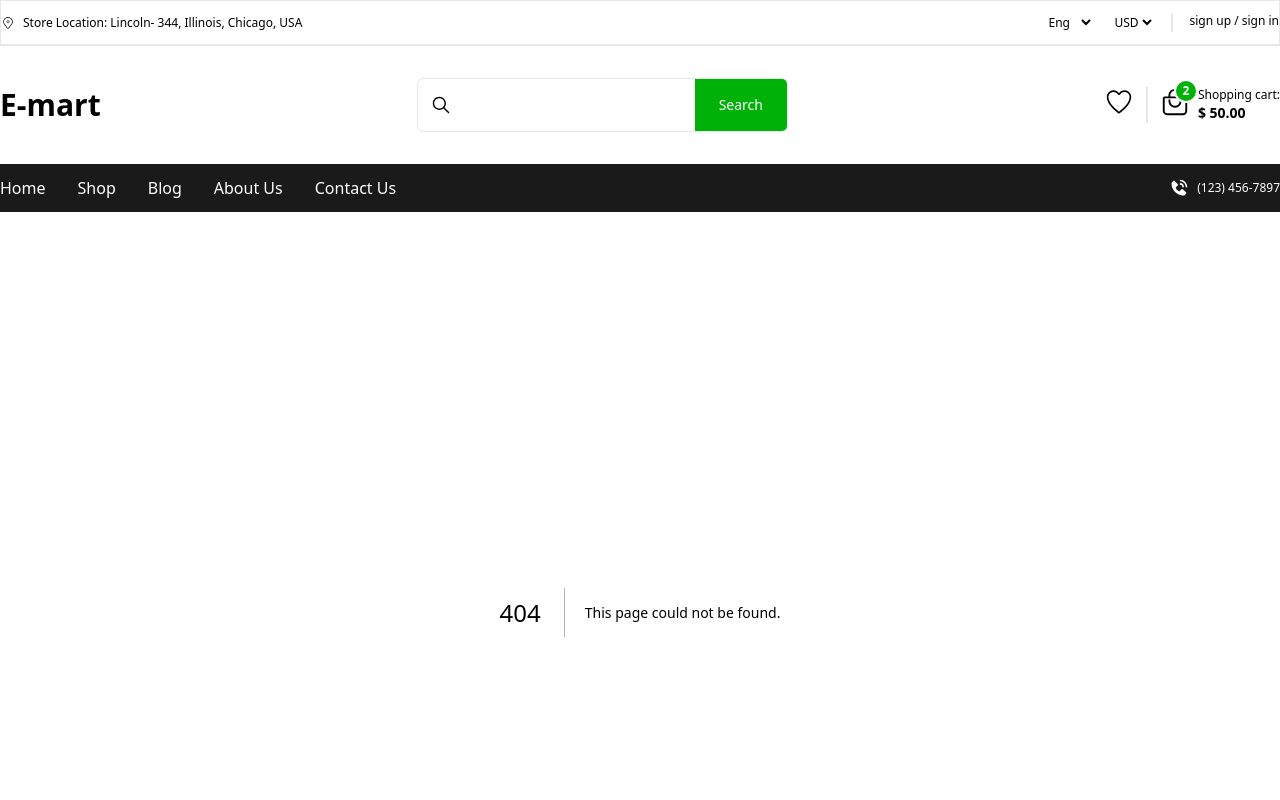
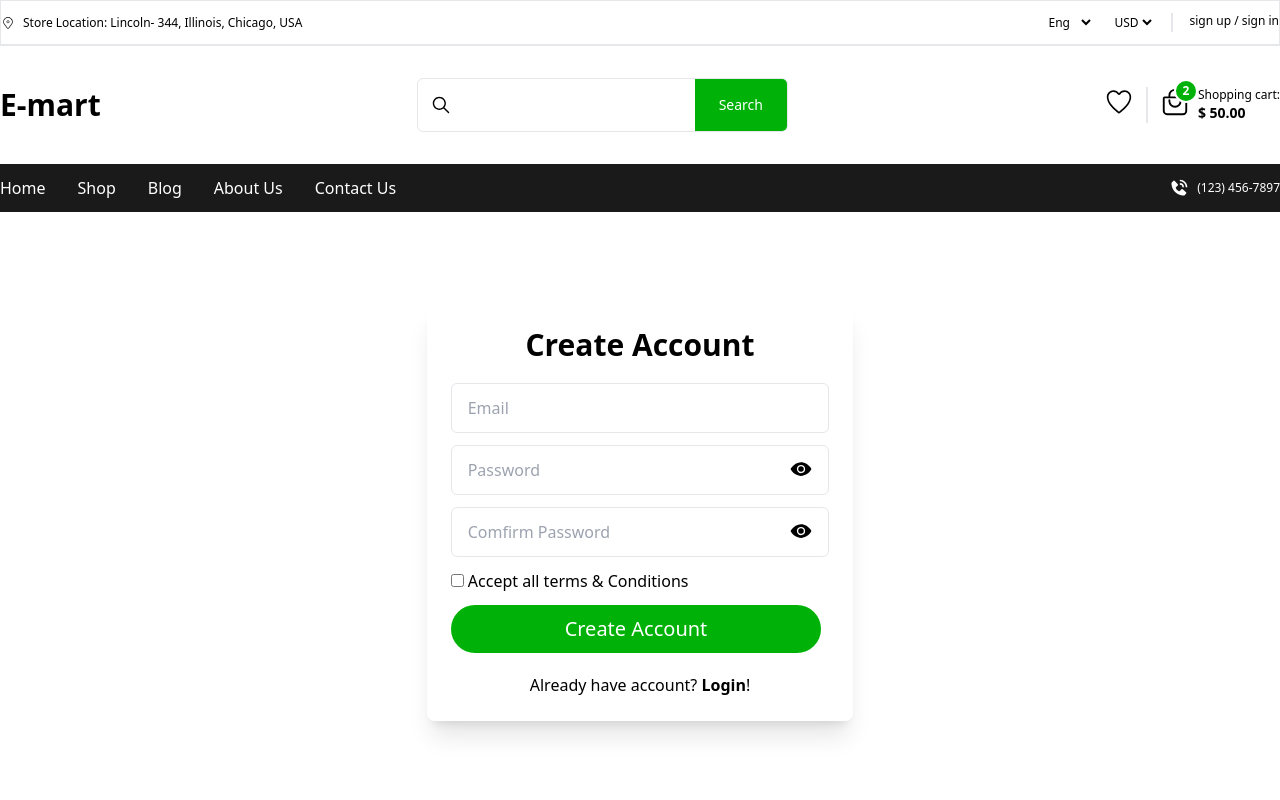
Before and after one commit to patharharsh/e-mart, a Next.js app: page /signup in a window 1280 px wide. Before the commit this address had no page. Shown: the top 800 px of the page. Built offline with nearby package versions, Linux system fonts and the light colour scheme.

Commit message:
3 pages Login, register and forget pass pages addd

```diff
--- /dev/null
+++ b/src/app/(auth)/forget-password/page.tsx
@@ -0,0 +1,30 @@
+import Button from "@/components/shared/Button";
+import Checkbox from "@/components/shared/Checkbox";
+import Input from "@/components/shared/Input";
+import Link from "next/link";
+import React from "react";
+
+const ForgetPassPage = () => {
+  return (
+    <>
+      <h1 className="text-3xl font-semibold text-center mb-5">
+        Forget Password
+      </h1>
+      <div className="flex flex-col gap-3">
+        <Input type="email" placeholder="Email" />
+
+        <Button>Create Account</Button>
+
+        <div className="text-center">
+          Already have account?{" "}
+          <Link className="font-bold" href={"/login"}>
+            Login
+          </Link>
+          !
+        </div>
+      </div>
+    </>
+  );
+};
+
+export default ForgetPassPage;
--- /dev/null
+++ b/src/app/(auth)/layout.tsx
@@ -0,0 +1,17 @@
+import React from "react";
+
+const layout = ({
+  children,
+}: Readonly<{
+  children: React.ReactNode;
+}>) => {
+  return (
+    <div>
+      <div className="flex justify-center items-center min-h-[75vh]">
+        <div className="w-1/3 rounded-lg shadow-xl p-6">{children}</div>
+      </div>
+    </div>
+  );
+};
+
+export default layout;
--- /dev/null
+++ b/src/app/(auth)/login/page.tsx
@@ -0,0 +1,28 @@
+import Button from "@/components/shared/Button";
+import Checkbox from "@/components/shared/Checkbox";
+import Input from "@/components/shared/Input";
+import Link from "next/link";
+import React from "react";
+
+const LoginPage = () => {
+  return (
+    <>
+      <h1 className="text-3xl font-semibold text-center mb-5">Sign In</h1>
+      <div className="flex flex-col gap-3">
+        <Input type="email" placeholder="Email" />
+        <Input type="password" placeholder="Password" />
+        <div className="flex justify-between">
+          <Checkbox label="Rember me " />
+          <Link href={"/forget-password"}>Forgate Password?</Link>
+        </div>
+        <Button>Login</Button>
+
+        <div className="text-center">
+        Don’t have account? <Link className="font-bold" href={'/signup'}> Register</Link> !
+        </div>
+      </div>
+    </>
+  );
+};
+
+export default LoginPage;
--- /dev/null
+++ b/src/app/(auth)/signup/page.tsx
@@ -0,0 +1,34 @@
+import Button from "@/components/shared/Button";
+import Checkbox from "@/components/shared/Checkbox";
+import Input from "@/components/shared/Input";
+import Link from "next/link";
+import React from "react";
+
+const SignupPage = () => {
+  return (
+    <>
+      <h1 className="text-3xl font-semibold text-center mb-5">
+        Create Account
+      </h1>
+      <div className="flex flex-col gap-3">
+        <Input type="email" placeholder="Email" />
+        <Input type="password" placeholder="Password" />
+        <Input type="password" placeholder="Comfirm Password" />
+
+        <Checkbox label="Accept all terms & Conditions " />
+
+        <Button>Create Account</Button>
+
+        <div className="text-center">
+          Already have account?{" "}
+          <Link className="font-bold" href={"/login"}>
+            Login
+          </Link>
+          !
+        </div>
+      </div>
+    </>
+  );
+};
+
+export default SignupPage;
--- a/src/components/header/TopNav.tsx
+++ b/src/components/header/TopNav.tsx
@@ -1,3 +1,4 @@
+import Link from "next/link";
 import React from "react";
 import { CiLocationOn } from "react-icons/ci";
 
@@ -23,9 +24,9 @@ const TopNav = () => {
                 <option value="inr">INR</option>
               </select>
             </div>
-            <div className="font-light text-xs">
+            <Link href={'/login'}  className="font-light text-xs">
                 sign up / sign in
-            </div>
+            </Link>
           </div>
         </div>
       </div>
--- /dev/null
+++ b/src/components/shared/Button.tsx
@@ -0,0 +1,22 @@
+import classNames from "classnames";
+import React, { Children } from "react";
+
+interface ButtonProps extends React.ButtonHTMLAttributes<HTMLButtonElement> {
+  varient?: "primary" | "secondary";
+}
+
+const Button = ({ children, varient = "primary", ...props }: ButtonProps) => {
+  const btnClasses = classNames(
+    "flex items-center justify-center focus:outline-none focus:ring-4 focus:ring-gray-300 font-medium rounded-full text-xl px-5 py-2.5 text-center me-2 mb-2",
+    { "text-[#00B207] bg-white hover:bg-gray-100": varient === "secondary" },
+    {"bg-[#00B207] text-white hover:bg-[#00B207]" : varient === "primary"}
+  );
+
+  return (
+    <>
+      <button className={btnClasses}>{children}</button>
+    </>
+  );
+};
+
+export default Button;
--- /dev/null
+++ b/src/components/shared/Checkbox.tsx
@@ -0,0 +1,16 @@
+import React from 'react'
+
+
+interface CheckboxProps extends React.InputHTMLAttributes<HTMLInputElement> {
+    label ?: string
+}
+
+const Checkbox = ({label, ...props}: CheckboxProps) => {
+  return (
+    <div>
+        <input type='checkbox' className='bodrer-1 ' /> {label && <span className='text-base font-light'>{label}</span>}
+    </div>
+  )
+}
+
+export default Checkbox
--- /dev/null
+++ b/src/components/shared/Input.tsx
@@ -0,0 +1,34 @@
+"use client";
+import React, { useState } from "react";
+import { IoEye } from "react-icons/io5";
+import { IoEyeOff } from "react-icons/io5";
+
+const Input = ({
+  type,
+  ...props
+}: React.InputHTMLAttributes<HTMLInputElement>) => {
+  const [show, setShow] = useState(false);
+
+  return (
+    <div className="relative border border-1 px-4 py-3 rounded-md">
+      <input
+        type={type === "password" ? (show ? "text" : "password") : type}
+        className="w-full focus:outline-none text-md "
+        {...props}
+      />
+      {type === "password" && (
+        <button
+          className="absolute right-4 top-3"
+          onClick={() => {
+            setShow(!show);
+          }}
+        >
+          {" "}
+          {show ? <IoEyeOff size={22} /> : <IoEye size={22} />}{" "}
+        </button>
+      )}
+    </div>
+  );
+};
+
+export default Input;
```
